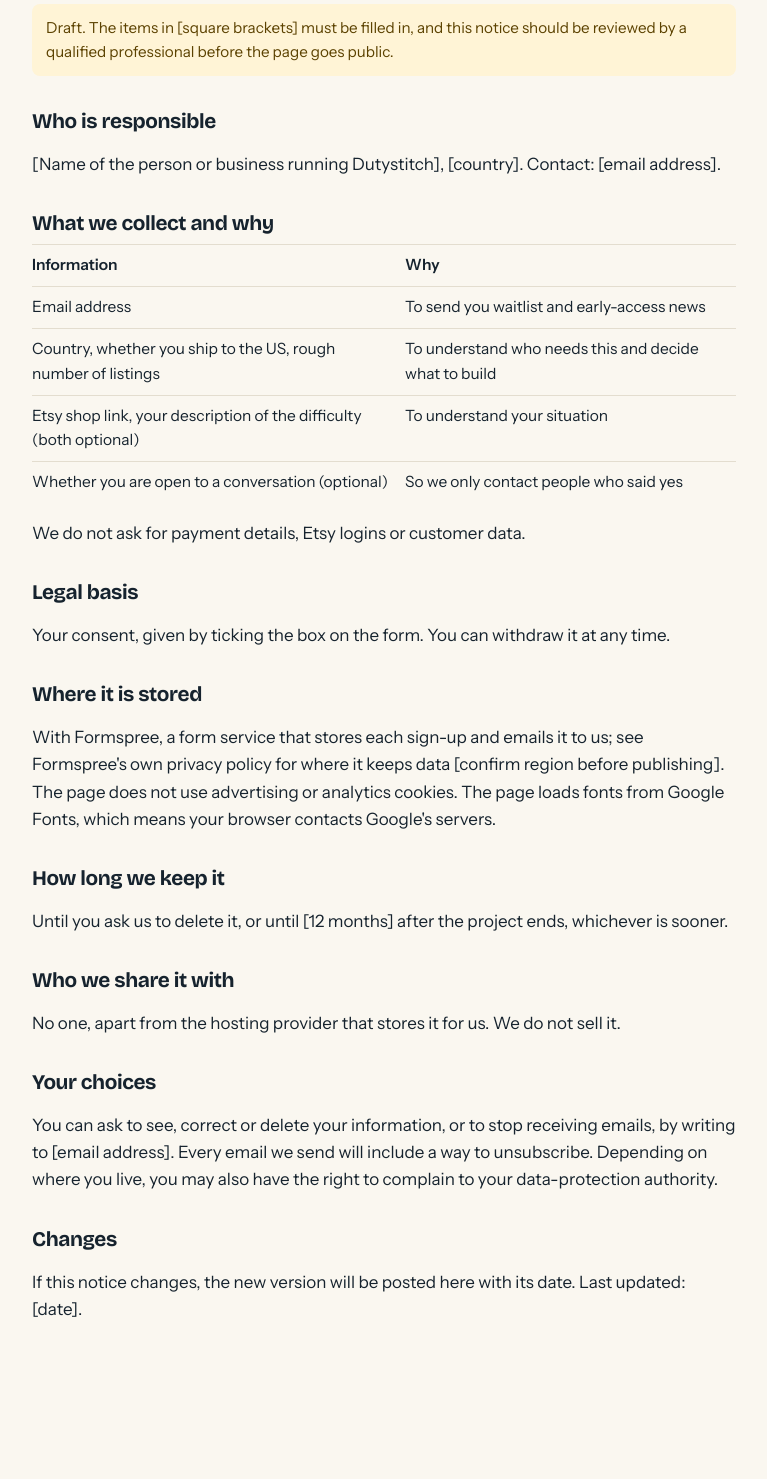
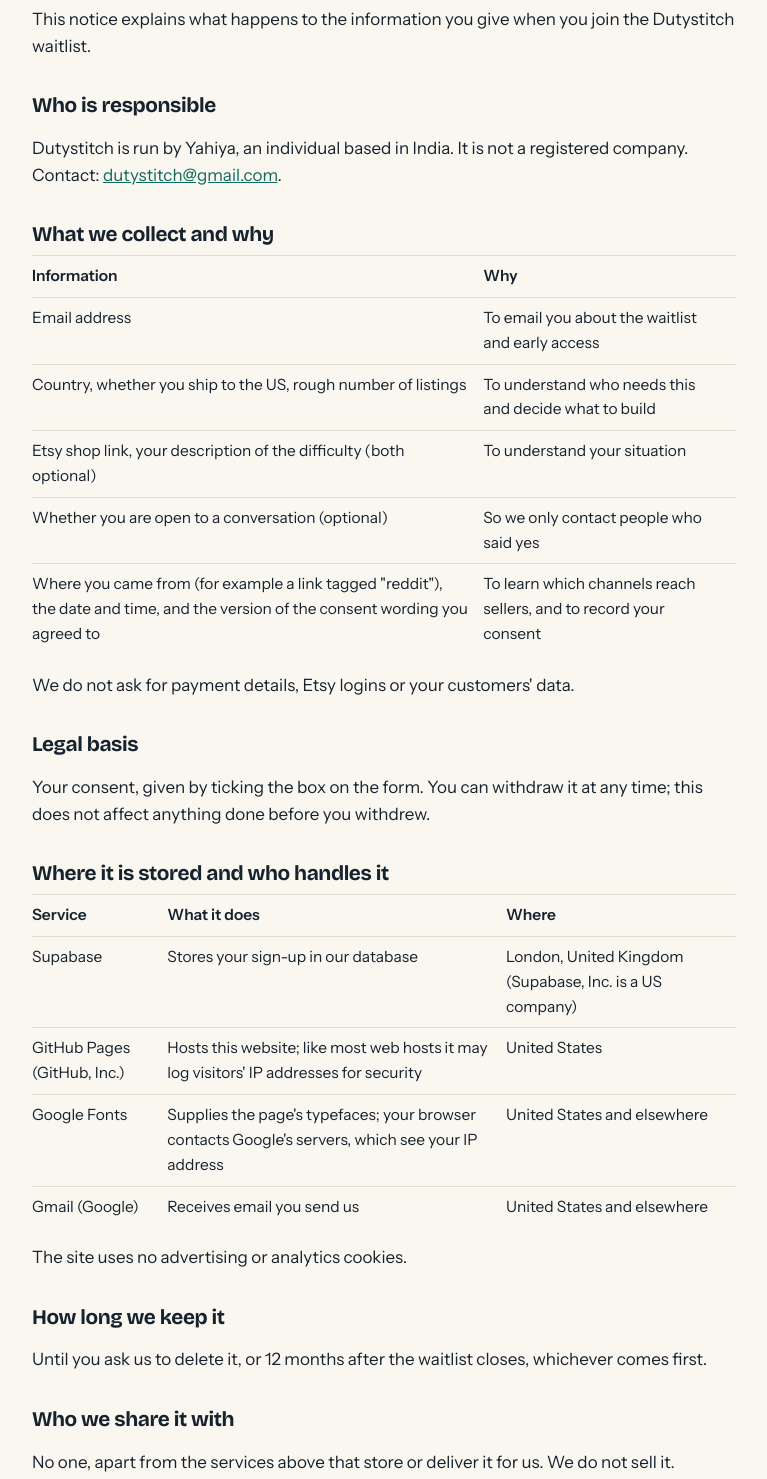
Before and after one commit to Developer7993/dutystitch-site, a plain HTML site: page privacy.html in a window 1280 px wide. Shown: the part 170-1649 px from the top of the page, without its empty margins (256-1023 px from the left). Before the commit the page ends 1590 px from the top, so only its background shows below. Drawn offline with nearby package versions, Linux system fonts and the light colour scheme.

Commit message:
Open waitlist: privacy notice completed, sign-ups stored in Supabase
Co-Authored-By: Claude Opus 5.5 <noreply@anthropic.com>

```diff
--- a/privacy.html
+++ b/privacy.html
@@ -15,7 +15,6 @@ h1{font-size:2.3rem;margin:24px 0 8px}
 h2{font-size:1.3rem;margin:34px 0 8px}
 a{color:#0F6B5C}
 :focus-visible{outline:3px solid #0F6B5C;outline-offset:2px}
-.draft{background:#FFF4D6;color:#5C4200;border-radius:8px;padding:12px 14px;font-size:.95rem}
 td,th{text-align:left;padding:8px 14px 8px 0;border-top:1px solid #E3DDCF;vertical-align:top}
 table{border-collapse:collapse;width:100%;font-size:.97rem}
 </style>
@@ -24,38 +23,46 @@ table{border-collapse:collapse;width:100%;font-size:.97rem}
 <main>
 <p><a href="index.html">Back to Dutystitch</a></p>
 <h1>Privacy notice</h1>
-<p class="draft">Draft. The items in [square brackets] must be filled in, and this notice should be reviewed by a qualified professional before the page goes public.</p>
+<p>This notice explains what happens to the information you give when you join the Dutystitch waitlist.</p>
 
 <h2>Who is responsible</h2>
-<p>[Name of the person or business running Dutystitch], [country]. Contact: [email address].</p>
+<p>Dutystitch is run by Yahiya, an individual based in India. It is not a registered company. Contact: <a href="mailto:dutystitch@gmail.com">dutystitch@gmail.com</a>.</p>
 
 <h2>What we collect and why</h2>
 <table>
 <tr><th>Information</th><th>Why</th></tr>
-<tr><td>Email address</td><td>To send you waitlist and early-access news</td></tr>
+<tr><td>Email address</td><td>To email you about the waitlist and early access</td></tr>
 <tr><td>Country, whether you ship to the US, rough number of listings</td><td>To understand who needs this and decide what to build</td></tr>
 <tr><td>Etsy shop link, your description of the difficulty (both optional)</td><td>To understand your situation</td></tr>
 <tr><td>Whether you are open to a conversation (optional)</td><td>So we only contact people who said yes</td></tr>
+<tr><td>Where you came from (for example a link tagged "reddit"), the date and time, and the version of the consent wording you agreed to</td><td>To learn which channels reach sellers, and to record your consent</td></tr>
 </table>
-<p>We do not ask for payment details, Etsy logins or customer data.</p>
+<p>We do not ask for payment details, Etsy logins or your customers' data.</p>
 
 <h2>Legal basis</h2>
-<p>Your consent, given by ticking the box on the form. You can withdraw it at any time.</p>
+<p>Your consent, given by ticking the box on the form. You can withdraw it at any time; this does not affect anything done before you withdrew.</p>
 
-<h2>Where it is stored</h2>
-<p>With Formspree, a form service that stores each sign-up and emails it to us; see Formspree's own privacy policy for where it keeps data [confirm region before publishing]. The page does not use advertising or analytics cookies. The page loads fonts from Google Fonts, which means your browser contacts Google's servers.</p>
+<h2>Where it is stored and who handles it</h2>
+<table>
+<tr><th>Service</th><th>What it does</th><th>Where</th></tr>
+<tr><td>Supabase</td><td>Stores your sign-up in our database</td><td>London, United Kingdom (Supabase, Inc. is a US company)</td></tr>
+<tr><td>GitHub Pages (GitHub, Inc.)</td><td>Hosts this website; like most web hosts it may log visitors' IP addresses for security</td><td>United States</td></tr>
+<tr><td>Google Fonts</td><td>Supplies the page's typefaces; your browser contacts Google's servers, which see your IP address</td><td>United States and elsewhere</td></tr>
+<tr><td>Gmail (Google)</td><td>Receives email you send us</td><td>United States and elsewhere</td></tr>
+</table>
+<p>The site uses no advertising or analytics cookies.</p>
 
 <h2>How long we keep it</h2>
-<p>Until you ask us to delete it, or until [12 months] after the project ends, whichever is sooner.</p>
+<p>Until you ask us to delete it, or 12 months after the waitlist closes, whichever comes first.</p>
 
 <h2>Who we share it with</h2>
-<p>No one, apart from the hosting provider that stores it for us. We do not sell it.</p>
+<p>No one, apart from the services above that store or deliver it for us. We do not sell it.</p>
 
 <h2>Your choices</h2>
-<p>You can ask to see, correct or delete your information, or to stop receiving emails, by writing to [email address]. Every email we send will include a way to unsubscribe. Depending on where you live, you may also have the right to complain to your data-protection authority.</p>
+<p>You can ask to see, correct, delete or receive a copy of your information, withdraw your consent, or stop receiving emails, by writing to <a href="mailto:dutystitch@gmail.com">dutystitch@gmail.com</a>. We will reply within one month. Every email we send will include a way to unsubscribe. If you are not satisfied with our reply, you may complain to the Data Protection Board of India or, depending on where you live, to your own data-protection authority.</p>
 
 <h2>Changes</h2>
-<p>If this notice changes, the new version will be posted here with its date. Last updated: [date].</p>
+<p>If this notice changes, the new version will be posted here with its date. Last updated: 14 November 2026.</p>
 </main>
 </body>
 </html>
```
Also changed, not shown: index.html (+23 -18 lines).
